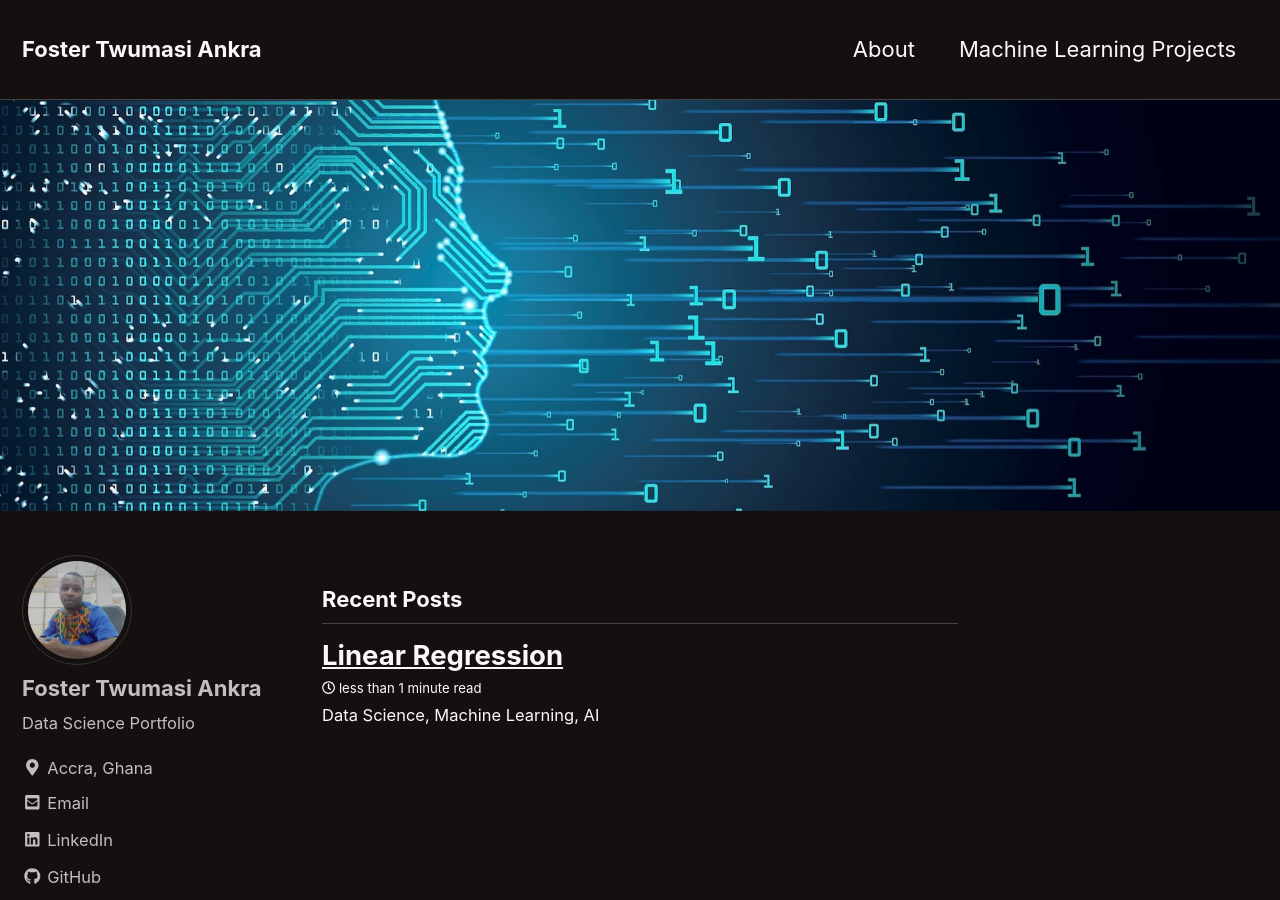
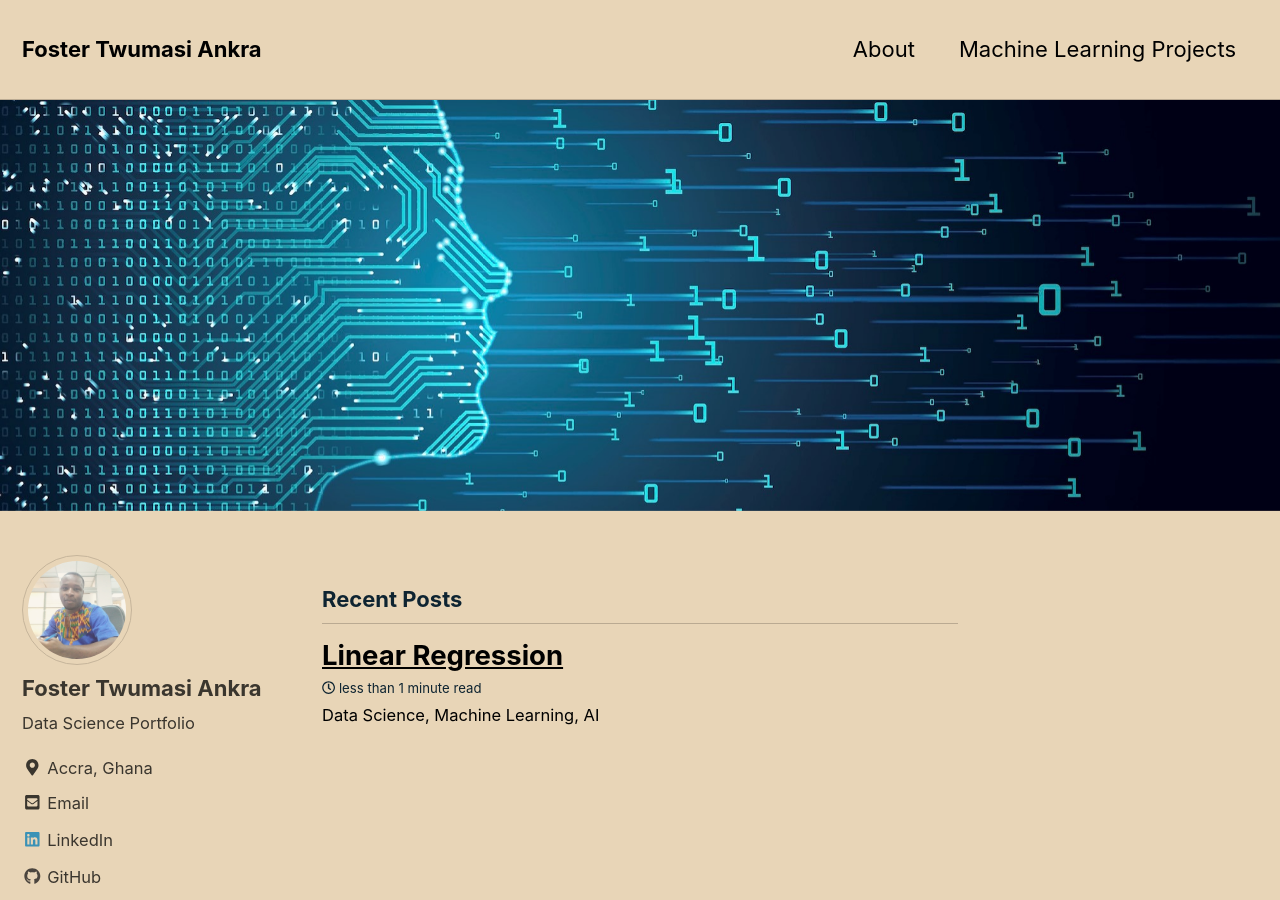
Before and after one commit to FTANKRA/FTAnkra.github.io, a Jekyll site: the page built from index.html, in a window 1280 px wide and 900 px high. Built offline with Jekyll 4.4.1, drawn with Linux system fonts in a browser that asks for light colours; nearby versions of some CDN libraries; the list of posts is cut into pages by our own code.

Commit message:
new github

```diff
--- a/_config.yml
+++ b/_config.yml
@@ -5,7 +5,7 @@
 # For technical reasons, this file is *NOT* reloaded automatically when you use
 # `jekyll serve`. If you change this file, please restart the server process.
 
-minimal_mistakes_skin    : "neon" # "air","neon", "aqua", "contrast", "dark", "dirt", "default", "mint", "plum", "sunrise"
+minimal_mistakes_skin    : "sunrise" # "air","neon", "aqua", "contrast", "dark", "dirt", "default", "mint", "plum", "sunrise"
 
 # Site Settings
 locale                   : "en-US"
```
